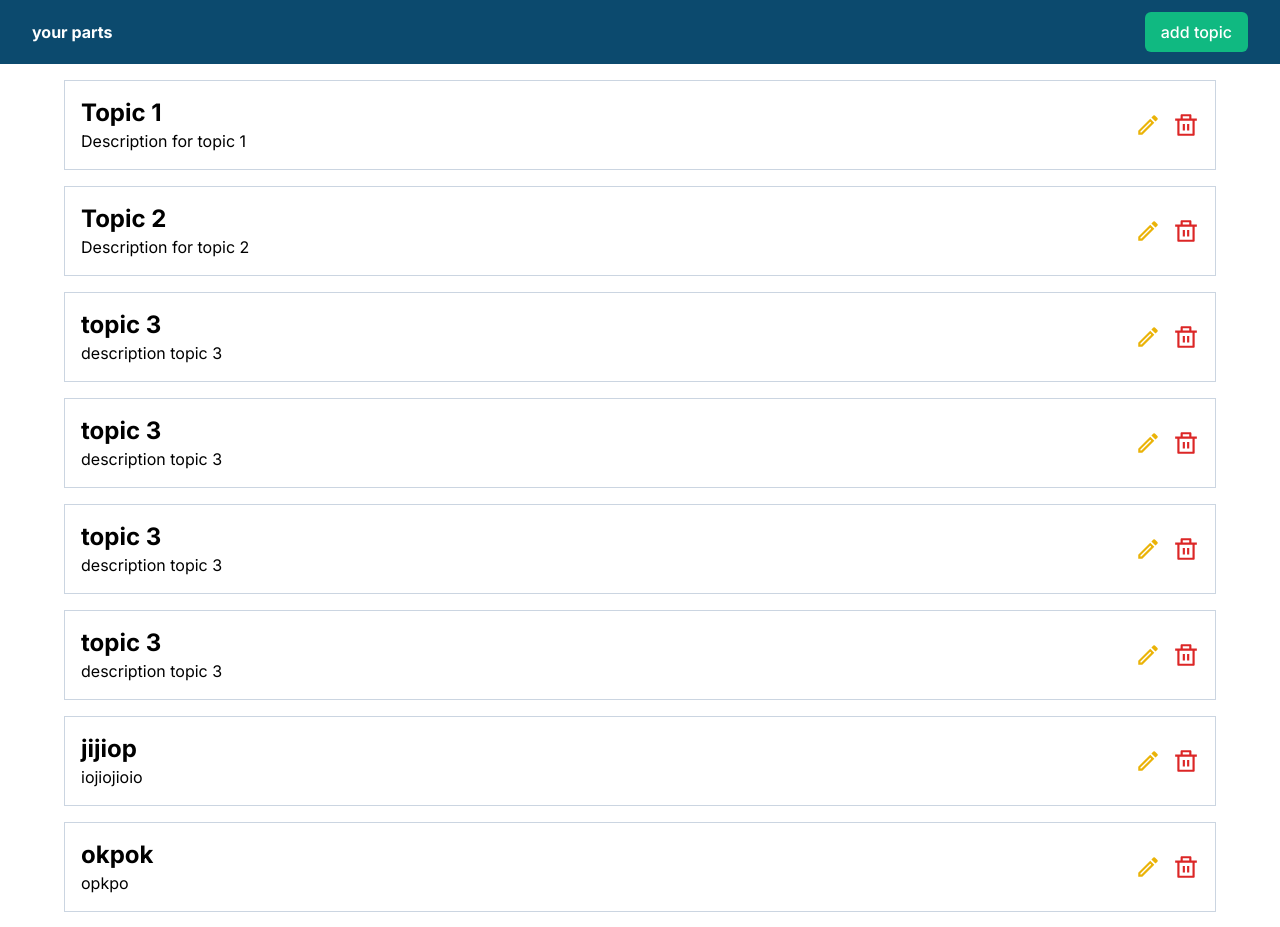
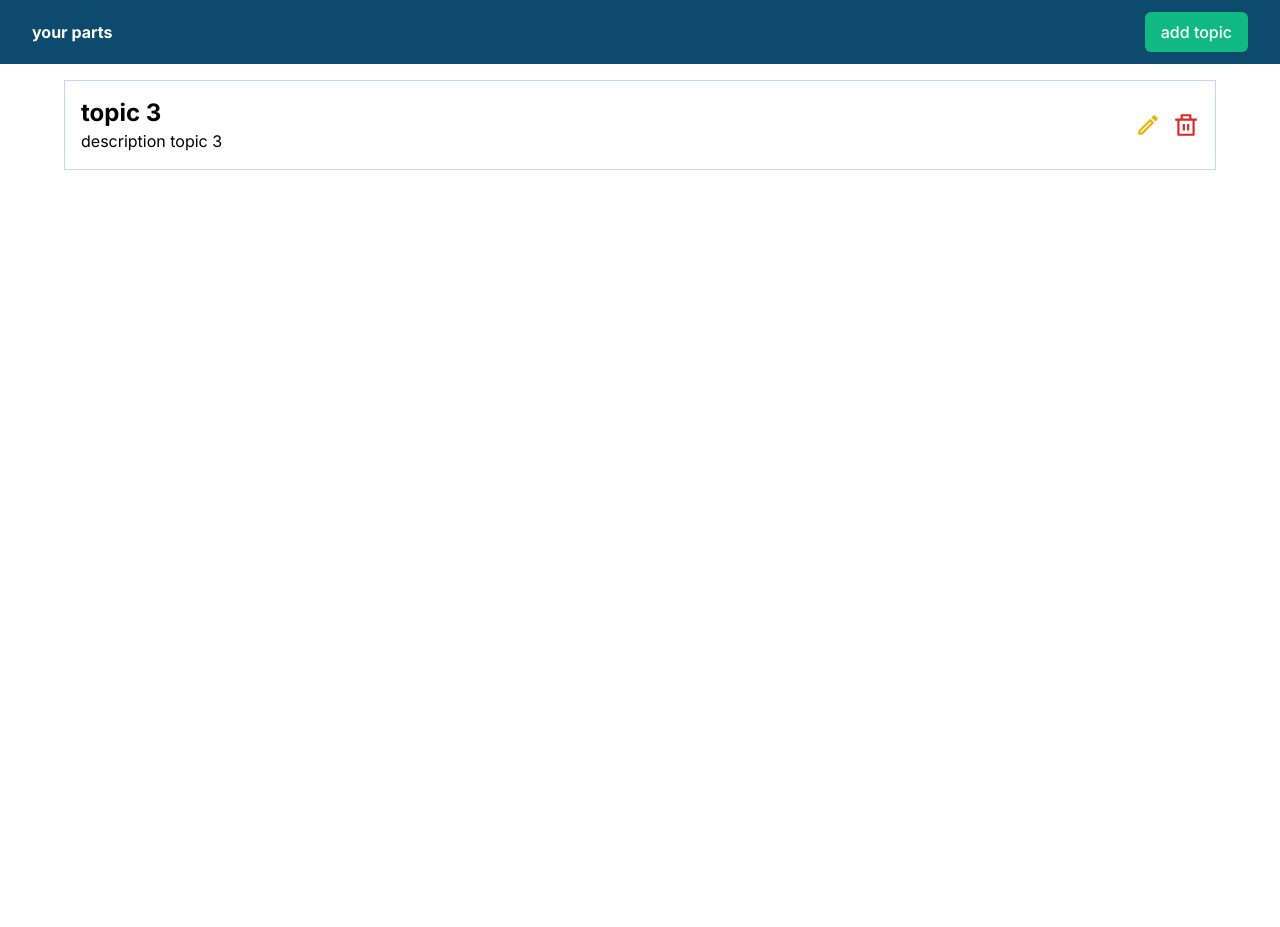
Before and after one commit to Nourfawzy-x/yourparts, a Next.js app: page / in a window 1280 px wide. Shown: the top 927 px of the page. After the commit the page ends 800 px from the top, so only its background shows below. Built offline with nearby package versions, Linux system fonts and the light colour scheme; data requests are answered from the project's data file.

Commit message:
implement remove function

```diff
--- a/db.json
+++ b/db.json
@@ -1,159 +1,9 @@
 {
   "topics": [
-    {
-      "id": "1",
-      "title": "Topic 1",
-      "description": "Description for topic 1"
-    },
-    {
-      "id": "2",
-      "title": "Topic 2",
-      "description": "Description for topic 2"
-    },
-    {
-      "id": "f46a",
-      "title": "topic 3",
-      "description": "description topic 3"
-    },
     {
       "id": "f775",
       "title": "topic 3",
       "description": "description topic 3"
-    },
-    {
-      "id": "560d",
-      "title": "topic 3",
-      "description": "description topic 3"
-    },
-    {
-      "id": "d084",
-      "title": "topic 3",
-      "description": "description topic 3"
-    },
-    {
-      "id": "80c7",
-      "title": "jijiop",
-      "description": "iojiojioio"
-    },
-    {
-      "id": "e3a9",
-      "title": "okpok",
-      "description": "opkpo"
-    },
-    {
-      "id": "b1f5",
-      "title": "okpok",
-      "description": "opkpo"
-    },
-    {
-      "id": "707e",
-      "title": "okpok",
-      "description": "opkpo"
-    },
-    {
-      "id": "bc92",
-      "title": "okpok",
-      "description": "opkpo"
-    },
-    {
-      "id": "95f6",
-      "title": "okpok",
-      "description": "opkpo"
-    },
-    {
-      "id": "a25f",
-      "title": "okpok",
-      "description": "opkpo"
-    },
-    {
-      "id": "fb09",
-      "title": "okpok",
-      "description": "opkpo"
-    },
-    {
-      "id": "d22c",
-      "title": "okpok",
-      "description": "opkpo"
-    },
-    {
-      "id": "a0a2",
-      "title": "okpok",
-      "description": "opkpo"
-    },
-    {
-      "id": "1811",
-      "title": "okpok",
-      "description": "opkpo"
-    },
-    {
-      "id": "8d63",
-      "title": "okpok",
-      "description": "opkpo"
-    },
-    {
-      "id": "eb79",
-      "title": "okpok",
-      "description": "opkpo"
-    },
-    {
-      "id": "1f2b",
-      "title": "okpok",
-      "description": "opkpo"
-    },
-    {
-      "id": "2be8",
-      "title": "okpok",
-      "description": "opkpo"
-    },
-    {
-      "id": "fdfc",
-      "title": "okpok",
-      "description": "opkpo"
-    },
-    {
-      "id": "466c",
-      "title": "okpok",
-      "description": "opkpo"
-    },
-    {
-      "id": "cd69",
-      "title": "okpok",
-      "description": "opkpo"
-    },
-    {
-      "id": "f977",
-      "title": "okpok",
-      "description": "opkpo"
-    },
-    {
-      "id": "e31e",
-      "title": "okpok",
-      "description": "opkpo"
-    },
-    {
-      "id": "6bad",
-      "title": "okpok",
-      "description": "opkpo"
-    },
-    {
-      "id": "a802",
-      "title": "yes",
-      "description": "jknnj"
-    },
-    {
-      "id": "a144",
-      "title": "njuio",
-      "description": "opkjiop"
-    },
-    {
-      "id": "1cd6",
-      "title": "no",
-      "description": "yes"
-    },
-    {
-      "id": "daf6",
-      "title": "nour",
-      "description": "hassan"
     }
   ]
 }
--- /dev/null
+++ b/src/app/Compontents/RemovedBtn/RemovedBtn.tsx
@@ -0,0 +1,102 @@
+"use client";
+
+import { useState } from "react";
+import { RiDeleteBinLine } from "react-icons/ri";
+import { useRouter } from "next/navigation";
+
+interface RemovedBtnProps {
+  id: string;
+}
+
+const RemovedBtn: React.FC<RemovedBtnProps> = ({ id }) => {
+  const [showModal, setShowModal] = useState(false);
+  const router = useRouter();
+
+  const removeTopic = async () => {
+    const res = await fetch(`http://localhost:3001/topics/${id}`, {
+      method: "DELETE",
+    });
+    if (res.ok) {
+      router.refresh();
+      setShowModal(false);
+    }
+  };
+
+  return (
+    <>
+      <button onClick={() => setShowModal(true)} type="button">
+        <RiDeleteBinLine className="text-red-600 cursor-pointer" size={26} />
+      </button>
+
+      {showModal && (
+        <div
+          id="popup-modal"
+          className="fixed inset-0 z-50 flex justify-center items-center w-full h-full bg-black bg-opacity-50"
+        >
+          <div className="relative p-4 w-full max-w-md max-h-full">
+            <div className="relative bg-white rounded-lg shadow dark:bg-gray-700">
+              <button
+                type="button"
+                className="absolute top-3 right-2.5 text-gray-400 bg-transparent hover:bg-gray-200 hover:text-gray-900 rounded-lg text-sm w-8 h-8 inline-flex justify-center items-center dark:hover:bg-gray-600 dark:hover:text-white"
+                onClick={() => setShowModal(false)}
+              >
+                <svg
+                  className="w-3 h-3"
+                  aria-hidden="true"
+                  xmlns="http://www.w3.org/2000/svg"
+                  fill="none"
+                  viewBox="0 0 14 14"
+                >
+                  <path
+                    stroke="currentColor"
+                    strokeLinecap="round"
+                    strokeLinejoin="round"
+                    strokeWidth="2"
+                    d="M1 1l6 6m0 0l6 6M7 7l6-6M7 7l-6 6"
+                  />
+                </svg>
+                <span className="sr-only">Close modal</span>
+              </button>
+              <div className="p-4 md:p-5 text-center">
+                <svg
+                  className="mx-auto mb-4 text-gray-400 w-12 h-12 dark:text-gray-200"
+                  aria-hidden="true"
+                  xmlns="http://www.w3.org/2000/svg"
+                  fill="none"
+                  viewBox="0 0 20 20"
+                >
+                  <path
+                    stroke="currentColor"
+                    strokeLinecap="round"
+                    strokeLinejoin="round"
+                    strokeWidth="2"
+                    d="M10 11V6m0 8h.01M19 10a9 9 0 1 1-18 0 9 9 0 0 1 18 0Z"
+                  />
+                </svg>
+                <h3 className="mb-5 text-lg font-normal text-gray-500 dark:text-gray-400">
+                  Are you sure you want to delete this topic?
+                </h3>
+                <button
+                  onClick={removeTopic}
+                  type="button"
+                  className="text-white bg-red-600 hover:bg-red-800 focus:ring-4 focus:outline-none focus:ring-red-300 dark:focus:ring-red-800 font-medium rounded-lg text-sm inline-flex items-center px-5 py-2.5 text-center"
+                >
+                  Yes, I am sure
+                </button>
+                <button
+                  onClick={() => setShowModal(false)}
+                  type="button"
+                  className="py-2.5 px-5 ml-3 text-sm font-medium text-gray-900 focus:outline-none bg-white rounded-lg border border-gray-200 hover:bg-gray-100 hover:text-blue-700 focus:z-10 focus:ring-4 focus:ring-gray-100 dark:focus:ring-gray-700 dark:bg-gray-800 dark:text-gray-400 dark:border-gray-600 dark:hover:text-white dark:hover:bg-gray-700"
+                >
+                  No, cancel
+                </button>
+              </div>
+            </div>
+          </div>
+        </div>
+      )}
+    </>
+  );
+};
+
+export default RemovedBtn;
--- a/src/app/Compontents/TopicsList/TopicsList.tsx
+++ b/src/app/Compontents/TopicsList/TopicsList.tsx
@@ -1,4 +1,4 @@
-import { RiDeleteBinLine } from "react-icons/ri";
+import RemovedBtn from "../RemovedBtn/RemovedBtn";
 import { MdOutlineModeEdit } from "react-icons/md";
 import Link from "next/link";
 
@@ -11,12 +11,12 @@ const getTopics = async () => {
     return res.json();
   } catch (error) {
     console.log("error loading topics", error);
-    return []; // Return an empty array if there's an error
+    return [];
   }
 };
 
 export default async function TopicList() {
-  const topics = await getTopics(); // Directly assign the fetched topics
+  const topics = await getTopics();
 
   return (
     <>
@@ -37,10 +37,7 @@ export default async function TopicList() {
                   size={26}
                 />
               </Link>
-              <RiDeleteBinLine
-                className="text-red-600 cursor-pointer"
-                size={26}
-              />
+              <RemovedBtn id={t.id} />
             </div>
           </div>
         ))
```
